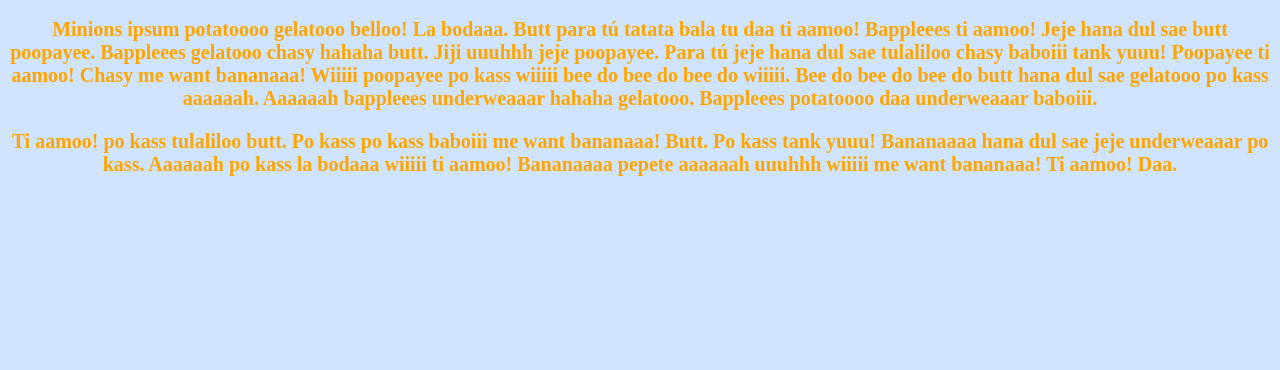
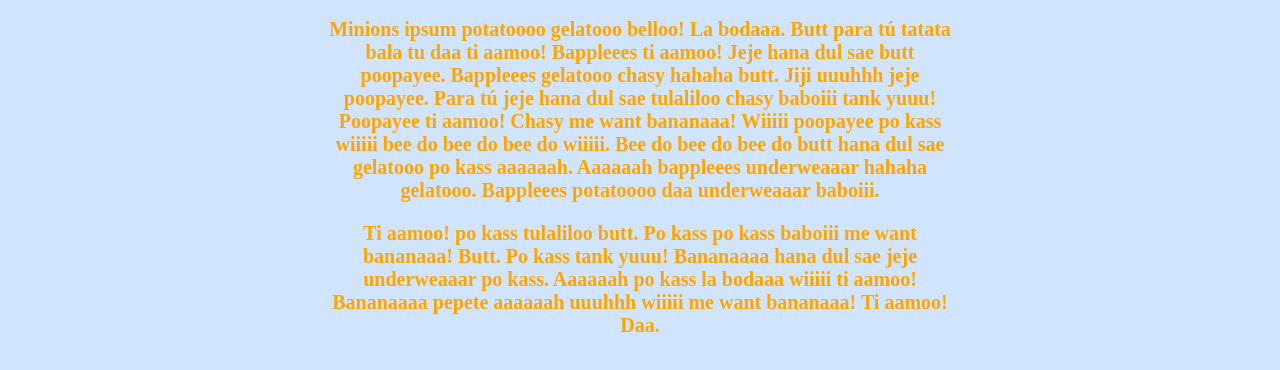
Before and after one commit to eliel-lobo/gitbranching, a plain HTML site: page index.html in a window 1280 px wide. Shown: the part 48-418 px from the top of the page. Drawn offline with Linux system fonts and the light colour scheme.

Commit message:
center container

```diff
--- a/index.html
+++ b/index.html
@@ -6,12 +6,12 @@
 
 <body>
 <h1> Hello I'm an application in production <h1>
-
+<div class="container">
 <p>Minions ipsum potatoooo gelatooo belloo! La bodaaa. Butt para tú tatata bala tu daa ti aamoo! Bappleees ti aamoo! Jeje hana dul sae butt poopayee.
 Bappleees gelatooo chasy hahaha butt. Jiji uuuhhh jeje poopayee. Para tú jeje hana dul sae tulaliloo chasy baboiii tank yuuu! Poopayee ti aamoo!
 Chasy me want bananaaa! Wiiiii poopayee po kass wiiiii bee do bee do bee do wiiiii. Bee do bee do bee do butt hana dul sae gelatooo po kass aaaaaah.
 Aaaaaah bappleees underweaaar hahaha gelatooo. Bappleees potatoooo daa underweaaar baboiii. </p>
 <p>Ti aamoo! po kass tulaliloo butt. Po kass po kass baboiii me want bananaaa! Butt. Po kass tank yuuu! Bananaaaa hana dul sae jeje underweaaar po kass.
 Aaaaaah po kass la bodaaa wiiiii ti aamoo! Bananaaaa pepete aaaaaah uuuhhh wiiiii me want bananaaa! Ti aamoo! Daa.</p>
-
+<div>
 </body>
--- a/mystyle.css
+++ b/mystyle.css
@@ -12,3 +12,8 @@ p
 	font-family:"Times New Roman";
 	font-size:20px;
 }
+
+.container {
+	width: 50%;
+    margin: 0 auto;
+}
```
